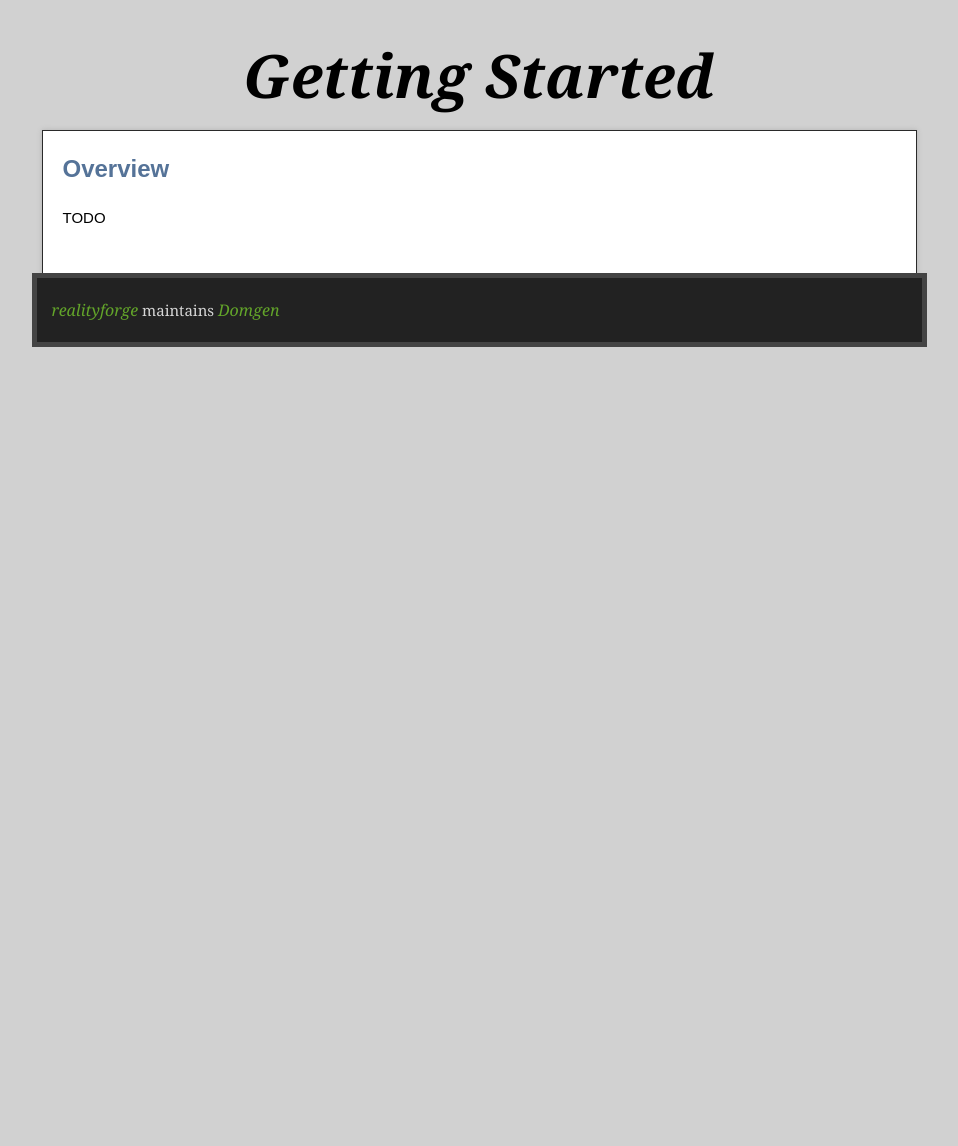
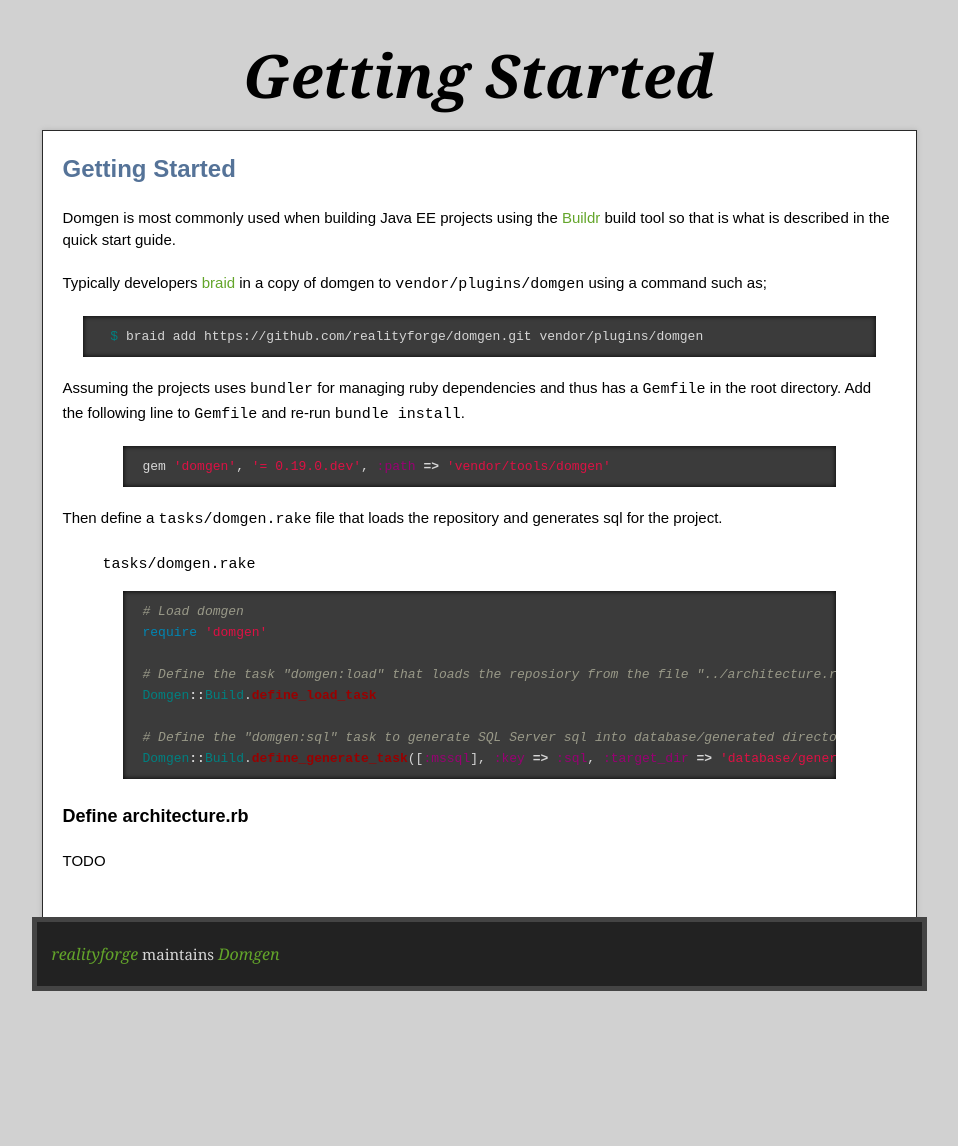
Before and after one commit to realityforge/domgen, a Jekyll site: the page built from getting_started.html, in a window 1280 px wide. Shown: the whole page, without its empty margins (161-1119 px from the left). Built offline with Jekyll 4.4.1, drawn with Linux system fonts in a browser that asks for light colours; before the commit the page ends 900 px from its top, so only the background shows below that.

Commit message:
Start to fill out some wordage

```diff
--- a/getting_started.html
+++ b/getting_started.html
@@ -3,7 +3,56 @@ layout: default
 title: Getting Started
 ---
 
-<h2>Overview</h2>
+<h2>Getting Started</h2>
+
+<p>
+  Domgen is most commonly used when building Java EE projects using the
+  <a href="http://buildr.apache.org">Buildr</a> build tool so that is what
+  is described in the quick start guide.
+</p>
+
+<p>
+  Typically developers <a href="http://cristibalan.github.io/braid/">braid</a> in a copy of
+  domgen to <code>vendor/plugins/domgen</code> using a command such as;
+</p>
+
+<code>
+{% highlight sh %}
+ $ braid add https://github.com/realityforge/domgen.git vendor/plugins/domgen
+{% endhighlight %}
+</code>
+
+<p>
+  Assuming the projects uses <code>bundler</code> for managing ruby dependencies and thus has
+  a <code>Gemfile</code> in the root directory. Add the following line to <code>Gemfile</code>
+  and re-run <code>bundle install</code>.
+</p>
+
+<figure>
+{% highlight ruby %}
+gem 'domgen', '= 0.19.0.dev', :path => 'vendor/tools/domgen'
+{% endhighlight %}
+</figure>
+
+<p>
+  Then define a <code>tasks/domgen.rake</code> file that loads the repository and generates
+  sql for the project.
+</p>
+
+<figure>
+  <figcaption><code>tasks/domgen.rake</code></figcaption>{% highlight ruby %}
+# Load domgen
+require 'domgen'
+
+# Define the task "domgen:load" that loads the reposiory from the file "../architecture.rb"
+Domgen::Build.define_load_task
+
+# Define the "domgen:sql" task to generate SQL Server sql into database/generated directory
+Domgen::Build.define_generate_task([:mssql], :key => :sql, :target_dir => 'database/generated')
+{% endhighlight %}
+</figure>
+
+<h4>Define architecture.rb</h4>
 
 <p>
   TODO
```
